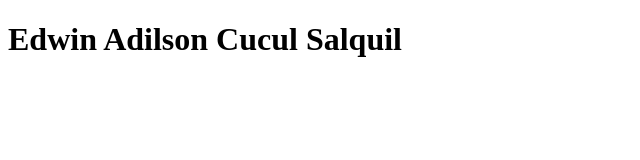
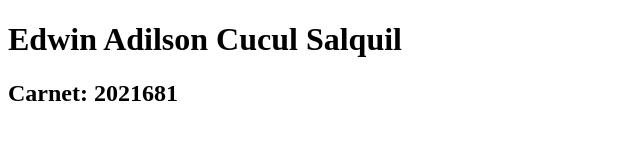
Before and after one commit to ecucul-2021681/Ejercicio_Dos, a plain HTML site: page index.html in a window 1280 px wide. Shown: the whole page, without its empty margins (0-640 px from the left). Drawn offline with Linux system fonts and the light colour scheme.

Commit message:
Se agrego numero de Carnet

```diff
--- a/index.html
+++ b/index.html
@@ -8,6 +8,7 @@
 </head>
 <body>
     <h1> Edwin Adilson Cucul Salquil</h1>
+    <h2> Carnet: 2021681</h2>
 
 </body>
 </html>
```
